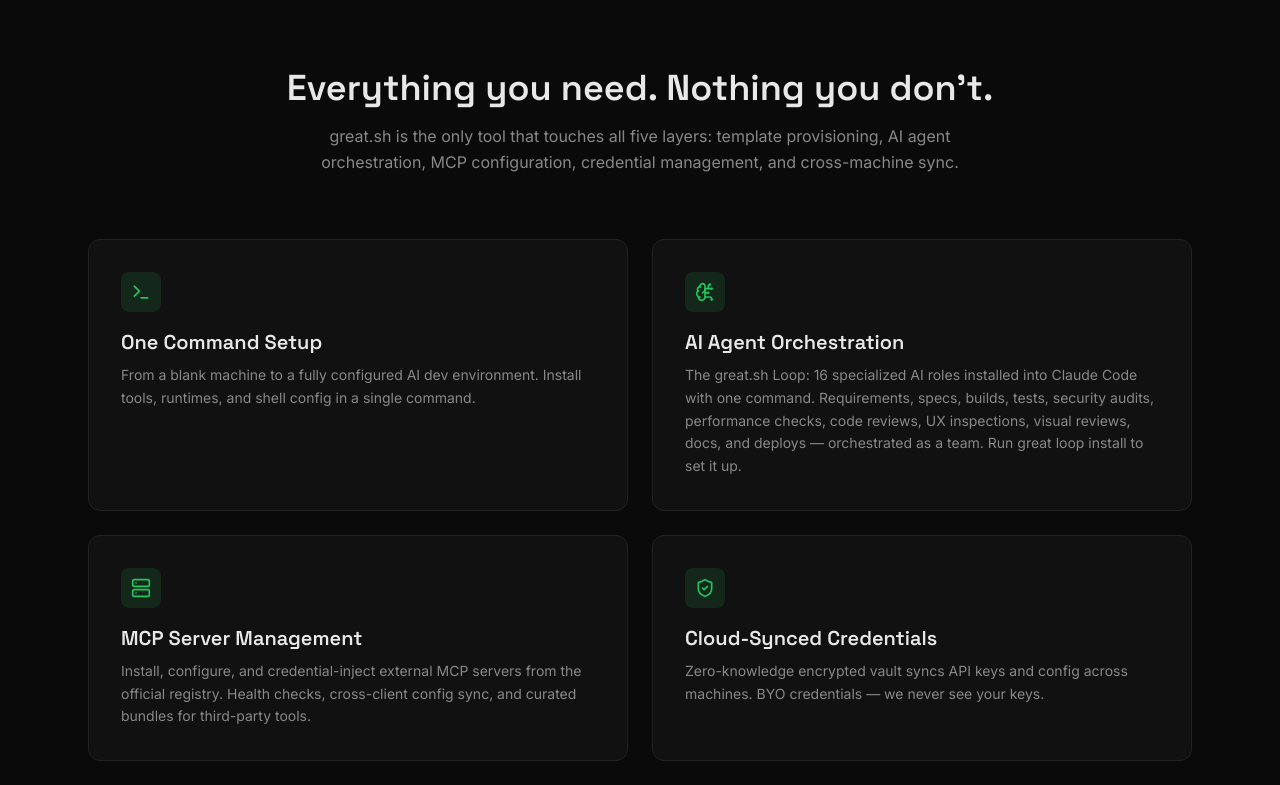
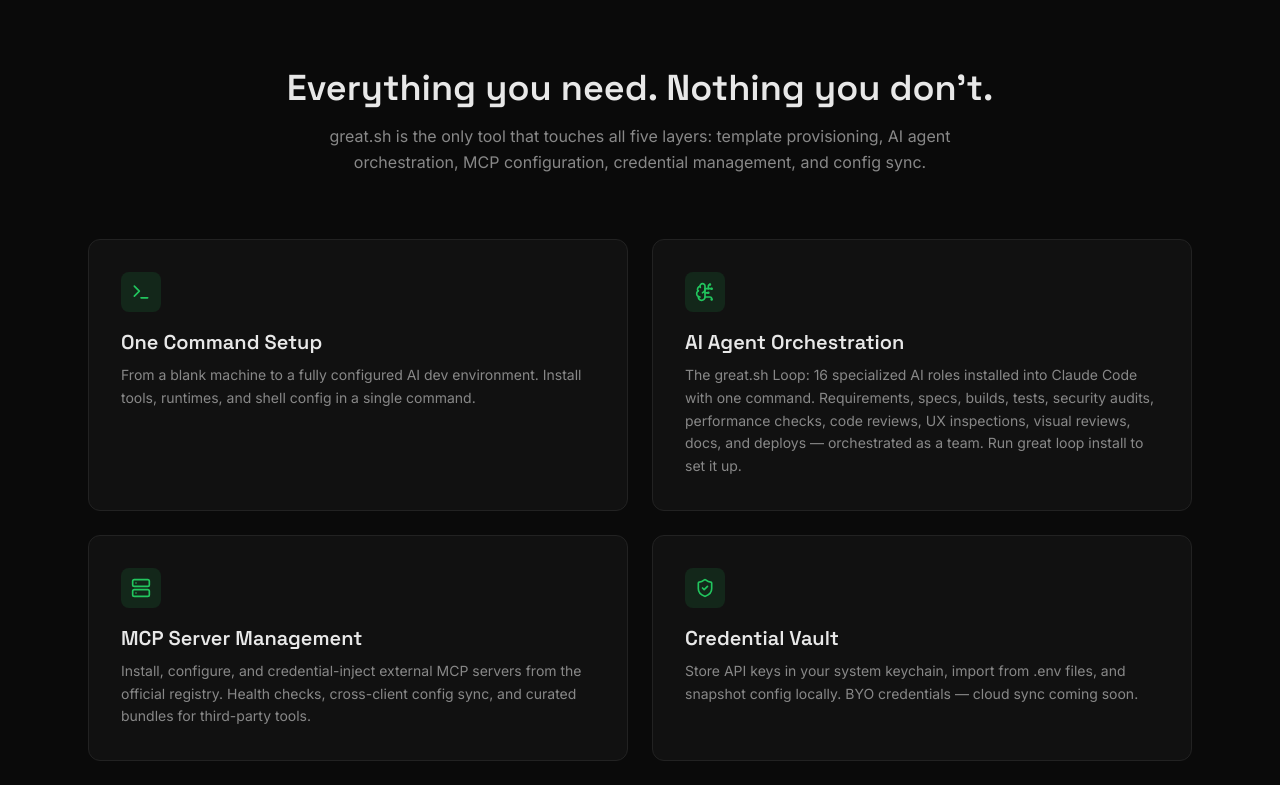
Before and after one commit to superstruct/great.sh, a React (Vite) app in the folder site/: page / in a window 1280 px wide. Shown: the part 860-1645 px from the top of the page. Built offline with nearby package versions, Linux system fonts and the light colour scheme.

Commit message:
fix(site): replace false cloud sync claims with accurate local-first copy

```diff
--- a/site/src/components/sections/Features.tsx
+++ b/site/src/components/sections/Features.tsx
@@ -21,7 +21,7 @@
         </h2>
         <p className="text-text-secondary text-center mb-16 max-w-2xl mx-auto">
           great.sh is the only tool that touches all five layers: template provisioning,
-          AI agent orchestration, MCP configuration, credential management, and cross-machine sync.
+          AI agent orchestration, MCP configuration, credential management, and config sync.
         </p>
 
         <div className="grid grid-cols-1 md:grid-cols-2 gap-6">
--- a/site/src/components/sections/HowItWorks.tsx
+++ b/site/src/components/sections/HowItWorks.tsx
@@ -25,8 +25,8 @@
   },
   {
     number: '04',
-    title: 'Sync',
-    description: 'Push your encrypted config to the cloud. Pull it on any new machine.',
+    title: 'Snapshot',
+    description: 'Save a local config snapshot. Restore it anytime, or on a fresh install.',
     command: 'great sync push',
   },
   {
--- a/site/src/components/sections/OpenSource.tsx
+++ b/site/src/components/sections/OpenSource.tsx
@@ -12,12 +12,11 @@
             Open source. Free forever.
           </h2>
           <p className="text-text-secondary mb-6 leading-relaxed">
-            The CLI is free and open source under the Apache 2.0 license. All local features work without
-            an account. Cloud sync and team features are optional paid tiers &mdash; the core
-            tool is yours to keep, forever.
+            The CLI is free and open source under the Apache 2.0 license. Every feature works
+            without an account. No paywalls, no telemetry &mdash; the tool is yours to keep, forever.
           </p>
           <p className="text-text-tertiary text-sm mb-10">
-            BYO credentials. We never see your API keys. All encryption happens client-side.
+            BYO credentials. We never see your API keys. Secrets stay in your system keychain.
           </p>
 
           <motion.div
--- a/site/src/data/commands.ts
+++ b/site/src/data/commands.ts
@@ -18,7 +18,7 @@
     [x] Memory (knowledge graph)
     [x] Playwright (browser automation)
 
-  ? Enter your API keys (stored in encrypted vault):
+  ? Enter your API keys (stored in system keychain):
     ANTHROPIC_API_KEY: ********************
     OPENAI_API_KEY: ********************
 
--- a/site/src/data/comparison.ts
+++ b/site/src/data/comparison.ts
@@ -74,7 +74,7 @@
   },
   {
     feature: 'Cross-machine sync',
-    great: true,
+    great: 'Local only',
     chezmoi: 'Git-based',
     mise: false,
     nix: 'Git-based',
--- a/site/src/data/features.ts
+++ b/site/src/data/features.ts
@@ -24,9 +24,9 @@
     icon: 'server',
   },
   {
-    title: 'Cloud-Synced Credentials',
+    title: 'Credential Vault',
     description:
-      'Zero-knowledge encrypted vault syncs API keys and config across machines. BYO credentials \u2014 we never see your keys.',
+      'Store API keys in your system keychain, import from .env files, and snapshot config locally. BYO credentials \u2014 cloud sync coming soon.',
     icon: 'shield',
   },
   {
```
